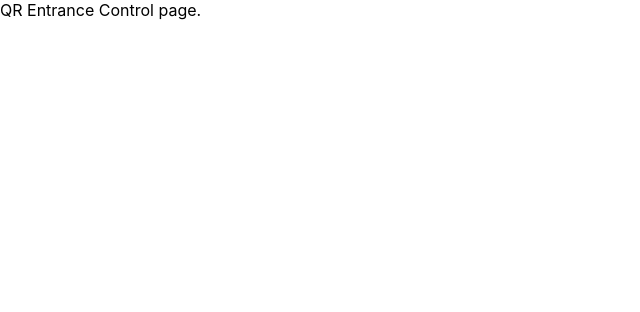
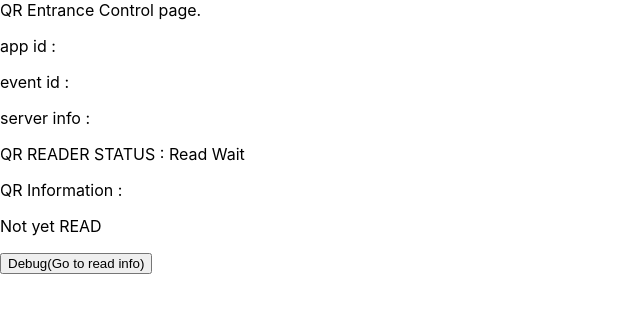
Before and after one commit to withel21/qr-entrance-control, a React (Create React App) app in the folder qr-entrance-control-prototpye/app/: page /control in a window 1280 px wide. Shown: the top 312 px of the page, without its empty margins (0-640 px from the left). Built offline with nearby package versions, Linux system fonts and the light colour scheme.

Commit message:
Control page skeleton & status moving - no ui decoration

```diff
--- /dev/null
+++ b/qr-entrance-control-prototpye/app/src/ControlPage/ControlButtons.js
@@ -0,0 +1,55 @@
+import React from "react";
+import QRReaderStatus from "./QRReaderStatus";
+
+const Button = ({buttonText, clickHandler}) => {
+  return (
+    <button onClick={clickHandler}>
+      {buttonText}
+    </button>
+  );
+};
+
+const ControlButtons = ({qrStatus, clickHandler}) => {
+  const isQrReadInfo = (qrStatus === QRReaderStatus.QR_READ_INFO);
+  const isQrReadWait = (qrStatus === QRReaderStatus.QR_READ_WAIT);
+  const buttonText = (qrStatus === QRReaderStatus.QR_READ_INFO) ? "Admit Entrance" : "Open QR Reader";
+
+  const handlerForQRReadWait = () => {
+    clickHandler(QRReaderStatus.QR_READ_WAIT);
+  };
+
+  const handlerForQRReadInfo = () => {
+    clickHandler(QRReaderStatus.QR_READ_INFO);
+  };
+
+  const handlerForQRReadBlock = () => {
+    clickHandler(QRReaderStatus.QR_READ_BLOCK);
+  };
+
+  const targetHandler = (qrStatus === QRReaderStatus.QR_READ_INFO) ? handlerForQRReadBlock : handlerForQRReadWait;
+
+  return (
+    <div>
+      { qrStatus !== QRReaderStatus.QR_READ_WAIT && (
+        <Button
+          buttonText={buttonText}
+          clickHandler={targetHandler}
+        />
+      )}
+      { qrStatus === QRReaderStatus.QR_READ_INFO && (
+        <Button
+          buttonText="Ignore"
+          clickHandler={handlerForQRReadWait}
+        />
+      )}
+      { qrStatus === QRReaderStatus.QR_READ_WAIT && (
+        <Button
+          buttonText="Debug(Go to read info)"
+          clickHandler={handlerForQRReadInfo}
+        />
+      )}
+    </div>
+  );
+};
+
+export default ControlButtons;
--- /dev/null
+++ b/qr-entrance-control-prototpye/app/src/ControlPage/ControlContent.js
@@ -0,0 +1,38 @@
+import React, { useState } from "react";
+import ControlButtons from "./ControlButtons";
+import ControlHistory from "./ControlHistory";
+import CurrentStatus from "./CurrentStatus";
+import QRReaderStatus from "./QRReaderStatus";
+
+const ControlContent = () => {
+  const [qrReaderStatus, setQrReaderStatus] = useState(QRReaderStatus.QR_READ_WAIT);
+  const [qrInfoValue, setQrInfoValue] = useState("");
+  const [historyValue, setHistoryValue] = useState([]);
+
+  const controlButtonHanlder = (qrStatus) => {
+    const now = new Date();
+    const historyItem = `${now.toGMTString()} : move to "${qrStatus}"`;
+
+    setHistoryValue([historyItem, ...historyValue]);
+
+    // TODO:
+
+    setQrReaderStatus(qrStatus);
+  };
+
+  return (
+    <div>
+      <CurrentStatus
+        qrReaderStatus={qrReaderStatus}
+        qrInfo={qrInfoValue}
+      />
+      <ControlButtons
+        qrStatus={qrReaderStatus}
+        clickHandler={controlButtonHanlder}
+      />
+      <ControlHistory history={historyValue} />
+    </div>
+  );
+};
+
+export default ControlContent;
--- /dev/null
+++ b/qr-entrance-control-prototpye/app/src/ControlPage/ControlHeader.js
@@ -0,0 +1,27 @@
+import React from "react";
+import { connect } from "react-redux";
+
+const ControlHeader = (props) => {
+  const { appId, eventId, serverInfo } = props;
+  return (
+    <div>
+      <div>
+        <p> app id : {appId}</p>
+      </div>
+      <div>
+        <p> event id : {eventId}</p>
+      </div>
+      <div>
+        <p> server info : {serverInfo}</p>
+      </div>
+    </div>
+  );
+};
+
+const mapStoreStateToProps = (state) => {
+  return {
+    ...state
+  };
+};
+
+export default connect(mapStoreStateToProps)(ControlHeader);
--- /dev/null
+++ b/qr-entrance-control-prototpye/app/src/ControlPage/ControlHistory.js
@@ -0,0 +1,12 @@
+import React from "react";
+
+const ControlHistory = ({history}) => {
+  const historyItems = history.map( (item)=> <p>{item}</p>);
+  return (
+    <div>
+      {historyItems}
+    </div>
+  );
+};
+
+export default ControlHistory;
--- a/qr-entrance-control-prototpye/app/src/ControlPage/ControlPage.js
+++ b/qr-entrance-control-prototpye/app/src/ControlPage/ControlPage.js
@@ -1,9 +1,13 @@
 import React from 'react';
+import ControlContent from './ControlContent';
+import ControlHeader from './ControlHeader';
 
 const ControlPage = () => {
   return (
     <div>
       QR Entrance Control page.
+      <ControlHeader />
+      <ControlContent />
     </div>
   );
 };
--- /dev/null
+++ b/qr-entrance-control-prototpye/app/src/ControlPage/CurrentStatus.js
@@ -0,0 +1,22 @@
+import React from "react";
+import QRReaderStatus from "./QRReaderStatus";
+
+const CurrentStatus = ({qrReaderStatus, qrInfo}) => {
+  const qrInfoText = (qrReaderStatus === QRReaderStatus.QR_READ_WAIT)? "Not yet READ" : JSON.stringify(qrInfo);
+
+  return (
+    <div>
+      <div>
+        <p> QR READER STATUS : {qrReaderStatus} </p>
+      </div>
+      <div>
+        <p>QR Information : </p>
+        <div>
+          <p>{qrInfoText}</p>
+        </div>
+      </div>
+    </div>
+  );
+};
+
+export default CurrentStatus;
--- /dev/null
+++ b/qr-entrance-control-prototpye/app/src/ControlPage/QRReaderStatus.js
@@ -0,0 +1,7 @@
+const QRReaderStatus = {
+  QR_READ_WAIT: "Read Wait",
+  QR_READ_INFO: "Read Info",
+  QR_READ_BLOCK: "Block Reader",
+};
+
+export default QRReaderStatus;
--- a/qr-entrance-control-prototpye/app/src/SettingPage/SettingContent.js
+++ b/qr-entrance-control-prototpye/app/src/SettingPage/SettingContent.js
@@ -1,18 +1,23 @@
 import React, { useState } from "react";
 import { connect } from "react-redux";
-//import { useNavigate } from "react-router-dom";
+import { useNavigate } from "react-router-dom";
 
 import Settinginputs from "./SettingInputs";
 import SettingButtons from "./SettingButtons";
+import { setAppID, setEventID, setServerInfo } from "../store/actions";
 
 const SettingContent = (props) => {
+  const { setSettings } = props;
+
   const [appIdValue, setAppIdValue] = useState("");
   const [eventIdValue, setEventIdValue] = useState("");
   const [serverInfoValue, setServerInfoValue] = useState("");
+  let navigate = useNavigate();
 
   const handleNext = () => {
     // TODO:
-
+    setSettings(appIdValue, eventIdValue, serverInfoValue);
+    navigate("/control");
   };
 
   const handleReset = () => {
@@ -45,4 +50,14 @@ const mapStoreStateToProps = (state) => {
   };
 };
 
-export default connect(mapStoreStateToProps)(SettingContent);
+const mapActionsToProps = (dispatch) => {
+  return {
+    setSettings: (appId, eventId, serverInfo) => {
+      dispatch(setAppID(appId));
+      dispatch(setEventID(eventId));
+      dispatch(setServerInfo(serverInfo));
+    },
+  }
+}
+
+export default connect(mapStoreStateToProps, mapActionsToProps)(SettingContent);
--- a/qr-entrance-control-prototpye/app/src/store/actions.js
+++ b/qr-entrance-control-prototpye/app/src/store/actions.js
@@ -0,0 +1,29 @@
+const Actions = {
+  SET_APP_ID: "SET_APP_ID",
+  SET_EVENT_ID: "SET_EVENT_ID",
+  SET_SERVER_INFO: "SET_SERVER_INFO"
+};
+
+export const setAppID = (appId) => {
+  return {
+    type: Actions.SET_APP_ID,
+    appId
+  };
+};
+
+export const setEventID = (eventId) => {
+  return {
+    type: Actions.SET_EVENT_ID,
+    eventId
+  };
+};
+
+export const setServerInfo = (serverInfo) => {
+  return {
+    type: Actions.SET_SERVER_INFO,
+    serverInfo
+  };
+};
+
+
+export default Actions;
--- a/qr-entrance-control-prototpye/app/src/store/reducer.js
+++ b/qr-entrance-control-prototpye/app/src/store/reducer.js
@@ -1,13 +1,28 @@
+import Actions from "./actions";
+
 const initState = {
-  identity: '',
+  appId: '',
+  eventId: '',
+  serverInfo: ''
 };
 
 const reducer = (state = initState, action) => {
   switch(action.type) {
-    case 'DUMMY_ACTION':
+    case Actions.SET_APP_ID:
       return {
-        ...state
+        ...state,
+        appId: action.appId,
       };
+    case Actions.SET_EVENT_ID:
+      return {
+        ...state,
+        eventId: action.eventId,
+      }
+    case Actions.SET_SERVER_INFO:
+      return {
+        ...state,
+        serverInfo: action.serverInfo,
+      }
     default:
       return state;
   }
```
